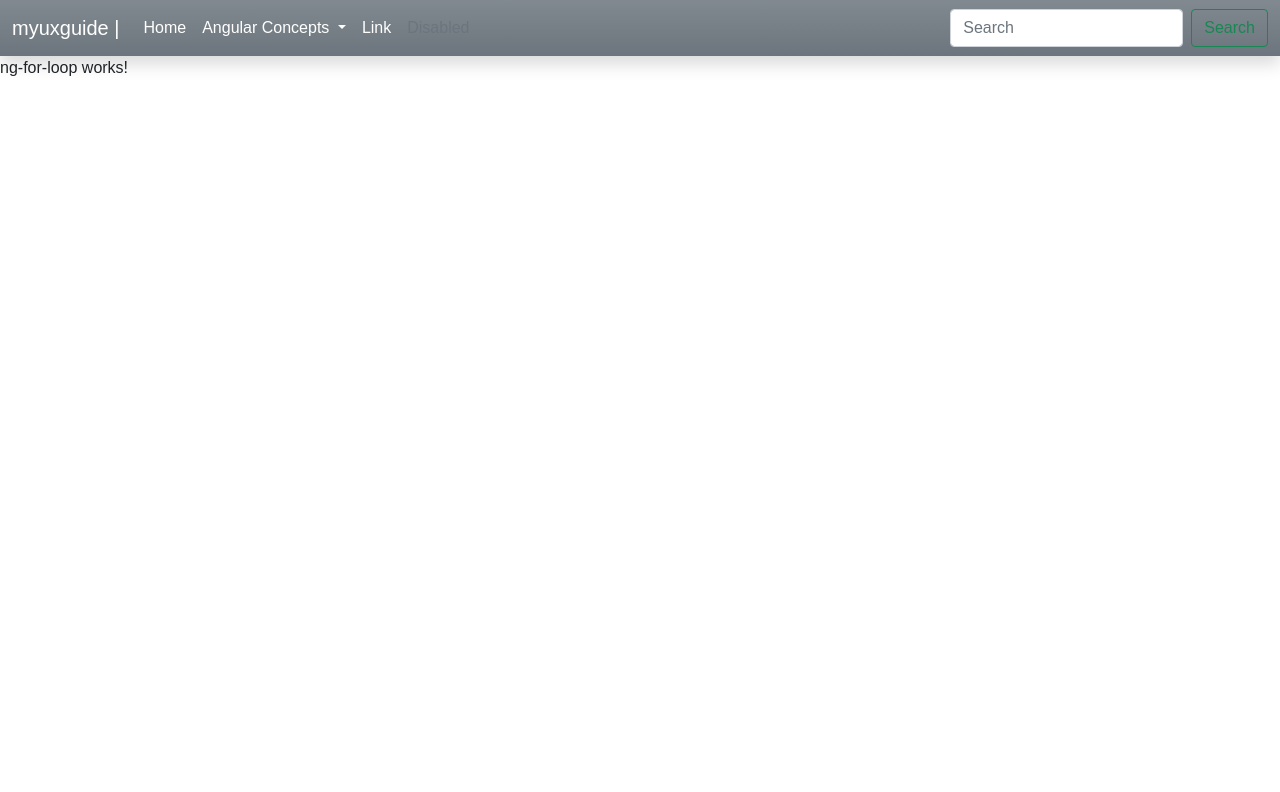
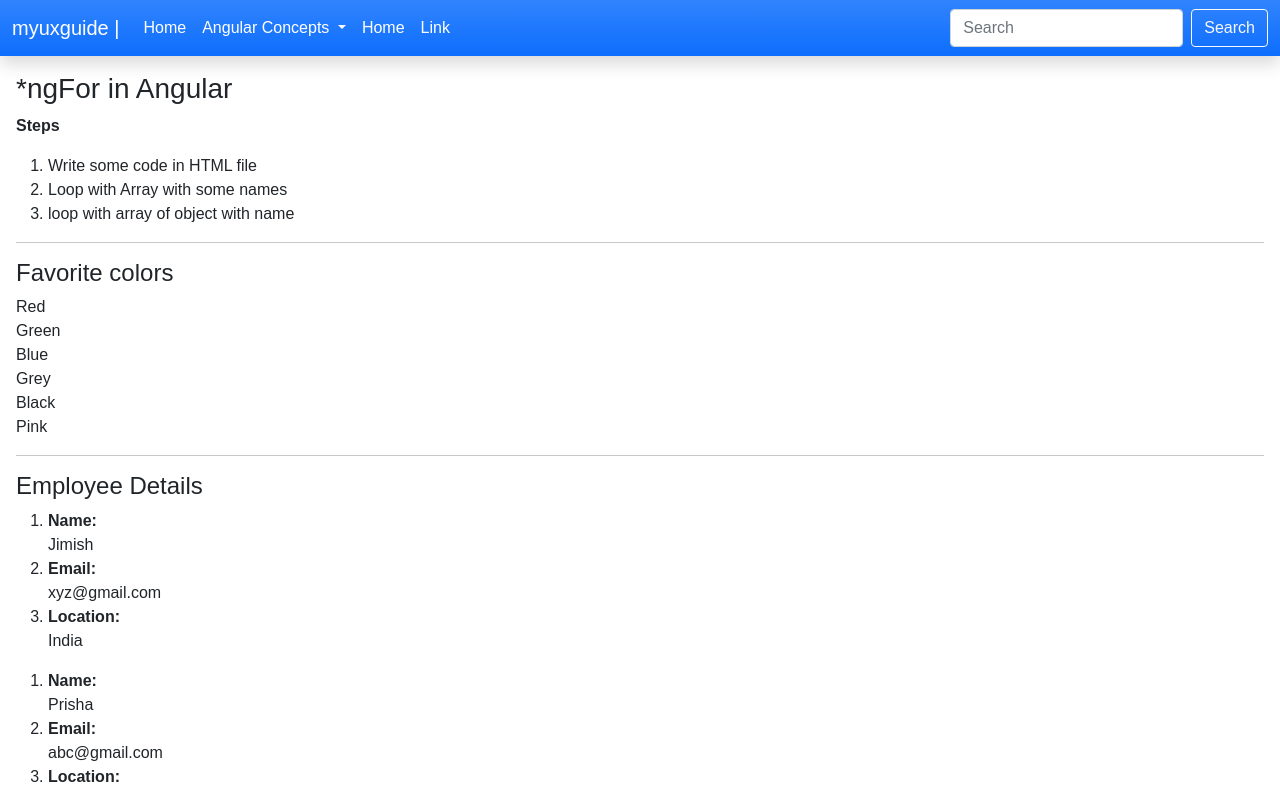
Before and after one commit to myuxguide/projects, an Angular app: page /ng-for-loop in a window 1280 px wide. Shown: the top 792 px of the page. Built offline with nearby package versions, Linux system fonts and the light colour scheme.

Commit message:
Added new Reactive Module & Component

```diff
--- a/src/app/app.component.html
+++ b/src/app/app.component.html
@@ -1,5 +1,5 @@
 <div class="mainSection">
-  <nav class="navbar navbar-expand-lg bg-gradient bg-secondary shadow">
+  <nav class="navbar navbar-expand-lg bg-gradient bg-primary shadow">
     <div class="container-fluid">
       <a class="navbar-brand text-white" href="#">myuxguide | </a>
       <button class="navbar-toggler" type="button" data-bs-toggle="collapse" data-bs-target="#navbarSupportedContent"
@@ -26,21 +26,21 @@
               <li><a class="nav-link text-white" routerLink="ng-for-loop">Ng For Loop</a></li>
               <li><a class="nav-link text-white" routerLink="property-binding">Property Binding</a></li>
               <li><a class="nav-link text-white" routerLink="routing-basics">Routing Basics</a></li>
+              <li><a class="nav-link text-white" routerLink="app-simple-forms">Forms in Angular</a></li>
             </ul>
           </li>
 
+          <li class="nav-item">
+            <a class="nav-link text-white" aria-current="page" routerLink="dashboard">Home</a>
+          </li>
 
           <li class="nav-item">
             <a class="nav-link text-white" href="#">Link</a>
           </li>
-
-          <li class="nav-item">
-            <a class="nav-link disabled" href="#" tabindex="-1" aria-disabled="true">Disabled</a>
-          </li>
         </ul>
         <form class="d-flex">
           <input class="form-control me-2" type="search" placeholder="Search" aria-label="Search">
-          <button class="btn btn-outline-success" type="submit">Search</button>
+          <button class="btn btn-outline-light" type="submit">Search</button>
         </form>
       </div>
     </div>
--- a/src/app/concepts/ng-for-loop/ng-for-loop.component.css
+++ b/src/app/concepts/ng-for-loop/ng-for-loop.component.css
@@ -0,0 +1,3 @@
+.mainSection{
+    padding: 1em;
+}
--- a/src/app/concepts/ng-for-loop/ng-for-loop.component.html
+++ b/src/app/concepts/ng-for-loop/ng-for-loop.component.html
@@ -1 +1,35 @@
-<p>ng-for-loop works!</p>
+<div class="mainSection">
+    <h3>*ngFor in Angular</h3>
+    <p><strong>Steps</strong></p>
+    <ol>
+        <li>Write some code in HTML file</li>
+        <li>Loop with Array with some names</li>
+        <li>loop with array of object with name</li>
+    </ol>
+
+    <hr />
+
+    <h4>Favorite colors</h4>
+    <div *ngFor="let colors of colorName">{{ colors }}</div>
+
+    <hr />
+
+    <h4>Employee Details</h4>
+    <div *ngFor="let employees of employeeNames">
+        <ol>
+            <li>
+                <strong>Name: </strong> <br>
+                {{ employees.firstName }}
+            </li>
+            <li>
+                <strong>Email: </strong> <br>
+                {{ employees.email }}
+            </li>
+            <li>
+                <strong>Location: </strong> <br>
+                {{ employees.location }}
+            </li>
+        </ol>
+
+    </div>
+</div>
--- a/src/app/concepts/ng-for-loop/ng-for-loop.component.ts
+++ b/src/app/concepts/ng-for-loop/ng-for-loop.component.ts
@@ -6,6 +6,32 @@ import { Component, OnInit } from '@angular/core';
   styleUrls: ['./ng-for-loop.component.css']
 })
 export class NgForLoopComponent implements OnInit {
+  colorName = [
+    'Red',
+    'Green',
+    'Blue',
+    'Grey',
+    'Black',
+    'Pink'
+  ]
+
+  employeeNames = [
+    {
+      firstName: 'Jimish',
+      email: 'xyz@gmail.com',
+      location: 'India'
+    },
+    {
+      firstName: 'Prisha',
+      email: 'abc@gmail.com',
+      location: 'India'
+    },
+    {
+      firstName: 'Kevin',
+      email: 'tyx@gmail.com',
+      location: 'India'
+    }
+  ]
 
   constructor() { }
 
--- /dev/null
+++ b/src/app/concepts/reactiveConcepts/simple-forms/simple-forms.component.html
@@ -0,0 +1 @@
+<p>simple-forms works!</p>
--- /dev/null
+++ b/src/app/concepts/reactiveConcepts/simple-forms/simple-forms.component.ts
@@ -0,0 +1,15 @@
+import { Component, OnInit } from '@angular/core';
+
+@Component({
+  selector: 'app-simple-forms',
+  templateUrl: './simple-forms.component.html',
+  styleUrls: ['./simple-forms.component.css']
+})
+export class SimpleFormsComponent implements OnInit {
+
+  constructor() { }
+
+  ngOnInit(): void {
+  }
+
+}
```
Also changed, not shown: src/app/app-routing.module.ts (+8 -1 lines), src/app/concepts/concepts.module.ts (+6 -1 lines), src/app/concepts/reactiveConcepts/reactive-concepts.module.ts (added, +17 -0 lines), src/app/concepts/reactiveConcepts/simple-forms/simple-forms.component.css (added), 1 other file (tests, documents, lock files or other folders).
